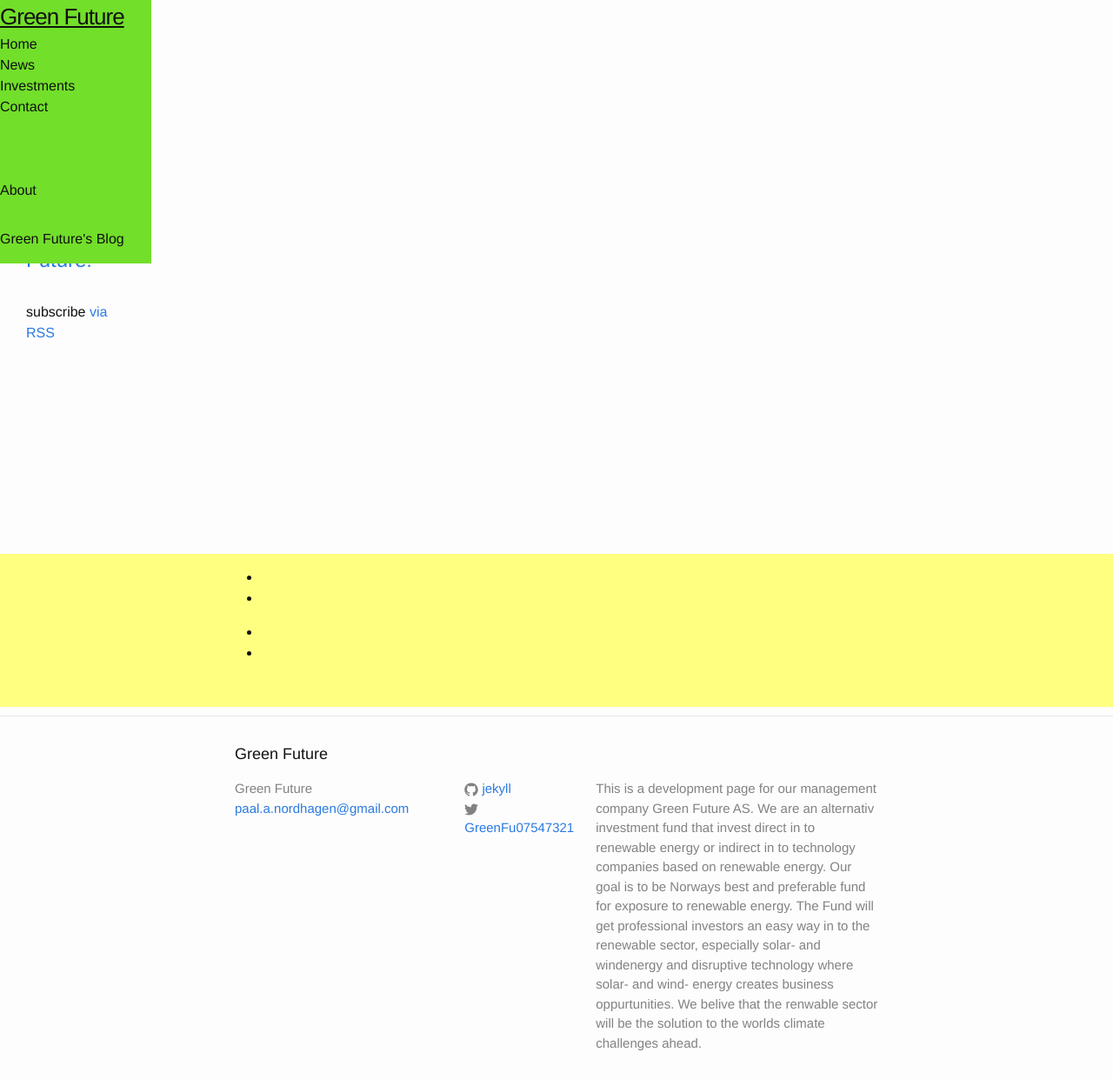
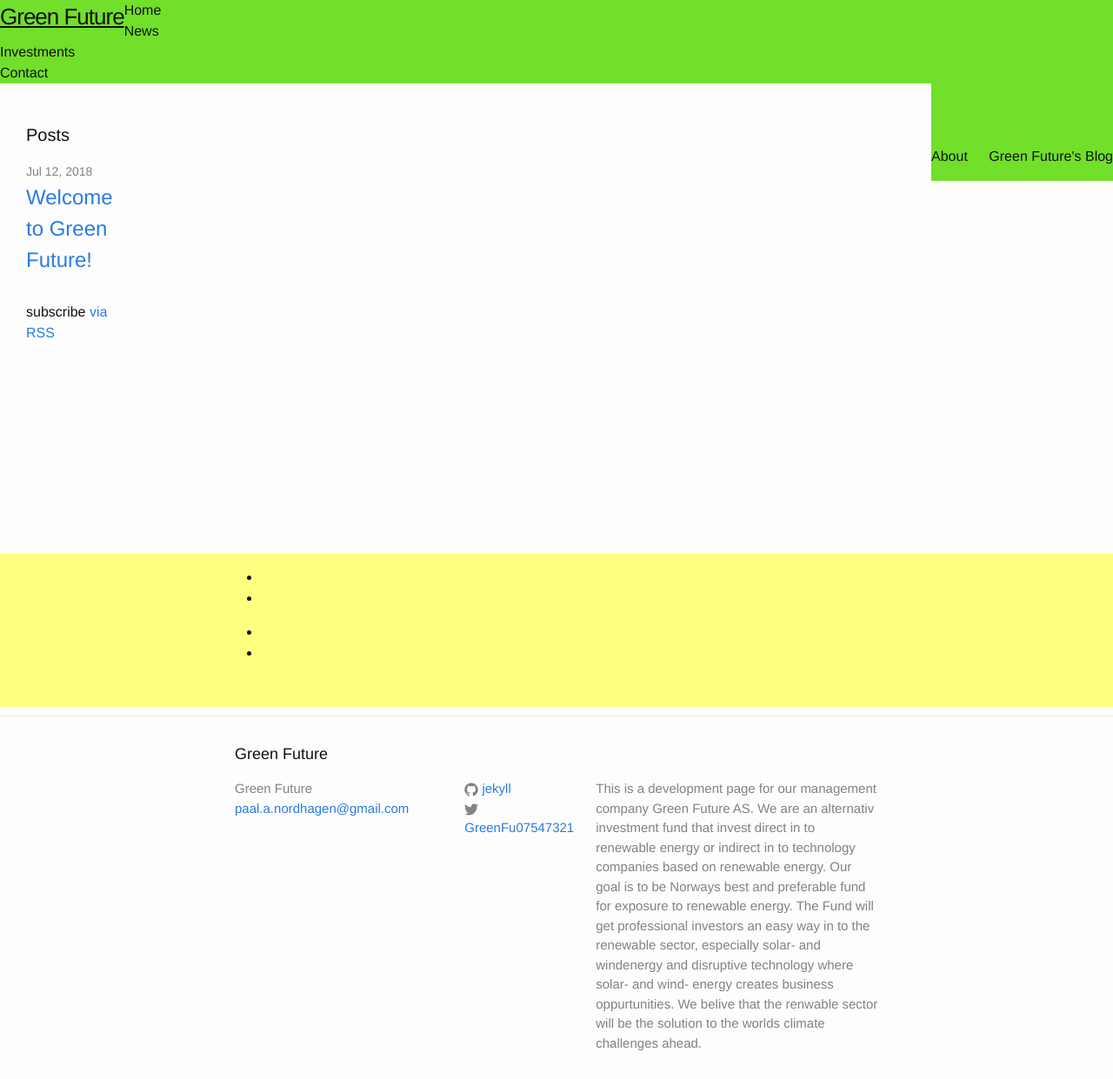
Before and after one commit to Paal-August/Paal-August.github.io, a Jekyll site: the page built from index.html, in a window 1280 px wide. Shown: the whole page at 87% size. Built offline with Jekyll 4.4.1, drawn with Linux system fonts in a browser that asks for light colours.

Commit message:
Update _layout.scss

```diff
--- a/_sass/_layout.scss
+++ b/_sass/_layout.scss
@@ -18,7 +18,7 @@
   margin: auto;
   grid-gap: 0px;
   width:100%;
-  grid-template-areas:1/1/2/8;
+  grid-area:1/1/2/8;
   display:inline;
 
 }
```
